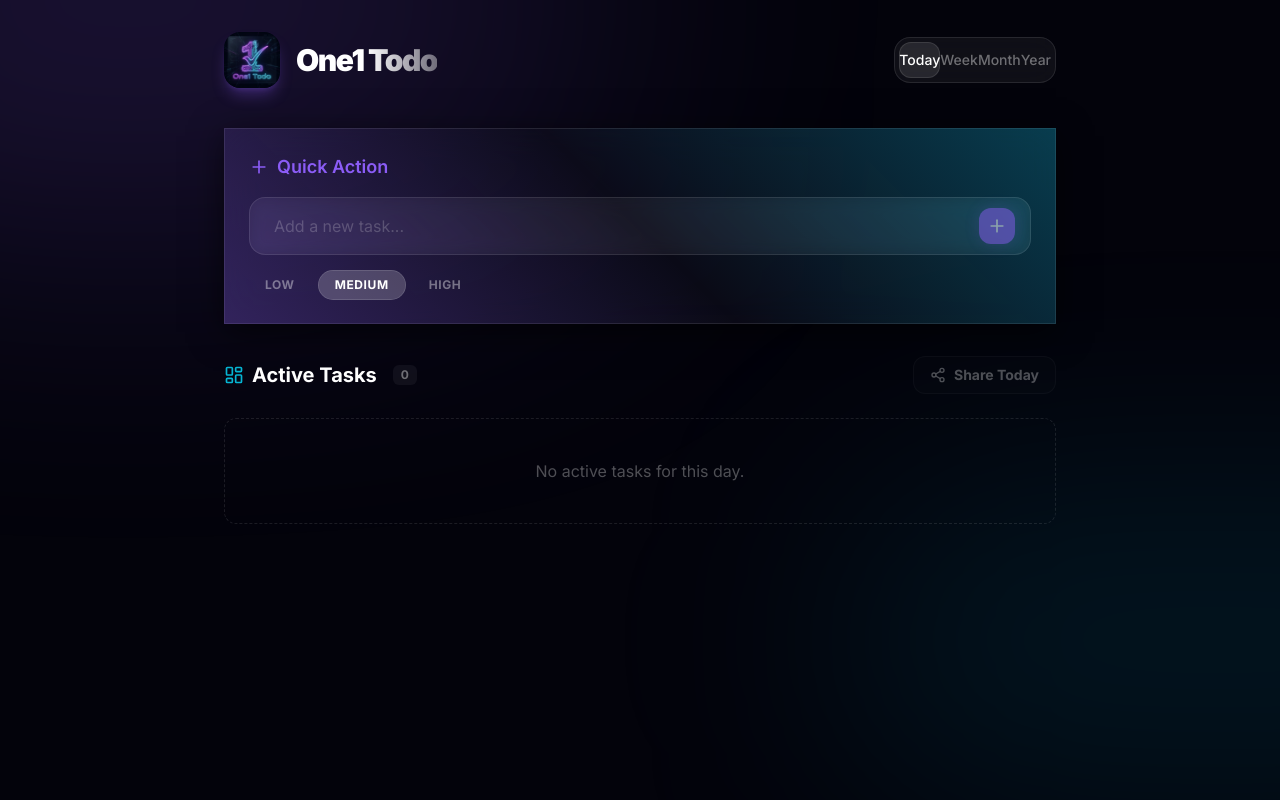
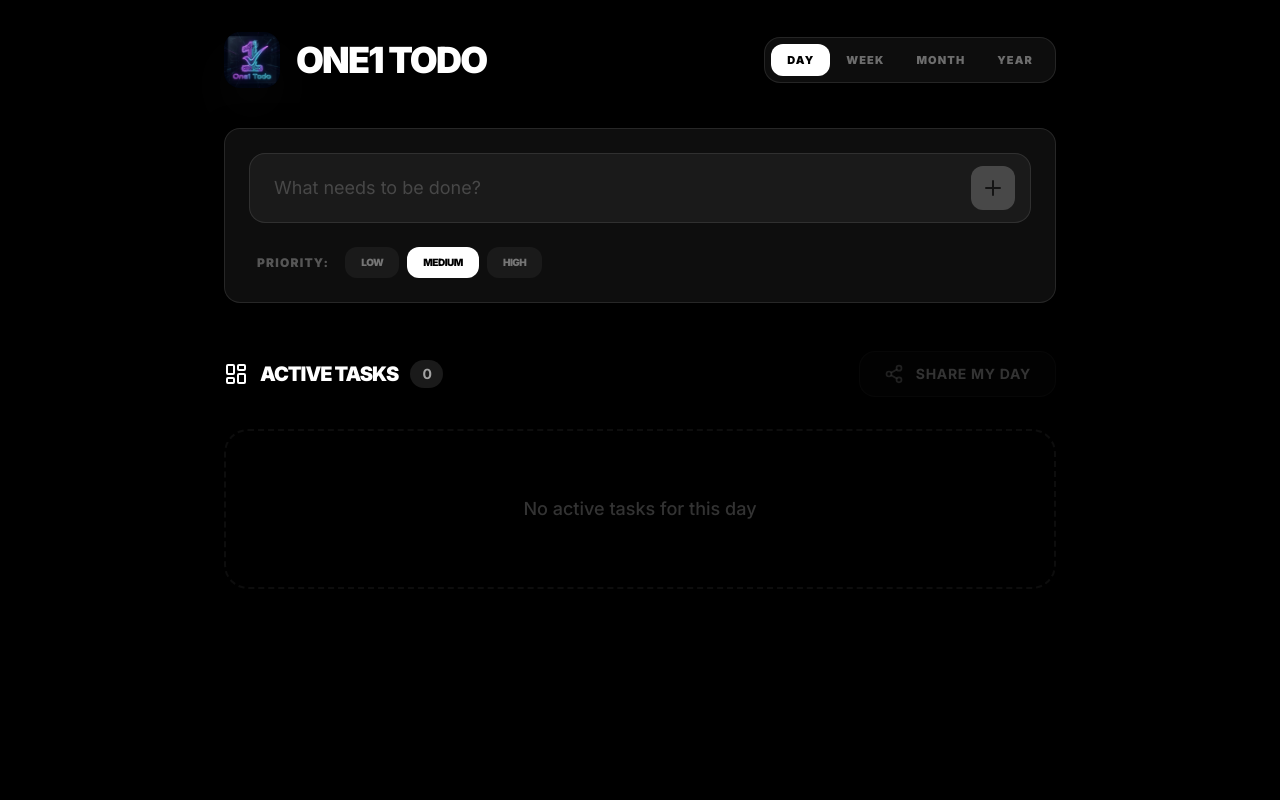
Before and after one commit to Surajshaw08/One1Todo, a Next.js app: page / in a window 1280 px wide. Built offline with nearby package versions, Linux system fonts and the light colour scheme.

Commit message:
feat: implement initial Todo application with task management, view switching, and task sharing functionality.

```diff
--- a/src/app/globals.css
+++ b/src/app/globals.css
@@ -1,17 +1,17 @@
 @import "tailwindcss";
 
 :root {
-  --background: #03030b;
+  --background: #000000;
   --foreground: #ffffff;
   --ai-purple: #8b5cf6;
   --ai-cyan: #06b6d4;
-  --ai-card: rgba(15, 15, 30, 0.6);
+  --ai-card: rgba(20, 20, 20, 0.7);
   --ai-border: rgba(255, 255, 255, 0.1);
 }
 
 @theme {
   --font-sans: 'Inter', system-ui, -apple-system, sans-serif;
-  --color-ai-navy: #03030b;
+  --color-ai-navy: #000000;
   --color-ai-card: var(--ai-card);
   --color-ai-purple: var(--ai-purple);
   --color-ai-cyan: var(--ai-cyan);
@@ -20,7 +20,7 @@
 
 html,
 body {
-  background: #03030b;
+  background: #000000;
   color: var(--foreground);
   font-family: var(--font-sans);
   overflow-x: hidden;
@@ -34,7 +34,7 @@ body {
   backdrop-filter: blur(20px);
   -webkit-backdrop-filter: blur(20px);
   border: 1px solid var(--ai-border);
-  box-shadow: 0 8px 32px 0 rgba(0, 0, 0, 0.6);
+  box-shadow: 0 4px 24px 0 rgba(0, 0, 0, 0.8);
 }
 
 /* Glowing Border Effect */
@@ -50,12 +50,12 @@ body {
   background: linear-gradient(45deg, var(--ai-purple), transparent, var(--ai-cyan));
   border-radius: inherit;
   z-index: -1;
-  opacity: 0.3;
+  opacity: 0.2;
   transition: opacity 0.3s ease;
 }
 
 .glow-border:hover::before {
-  opacity: 1;
+  opacity: 0.5;
 }
 
 /* Custom Scrollbar */
@@ -64,16 +64,16 @@ body {
 }
 
 ::-webkit-scrollbar-track {
-  background: #03030b;
+  background: #000000;
 }
 
 ::-webkit-scrollbar-thumb {
-  background: #1e1e30;
+  background: #1a1a1a;
   border-radius: 10px;
 }
 
 ::-webkit-scrollbar-thumb:hover {
-  background: var(--ai-purple);
+  background: #333333;
 }
 
 @keyframes float {
--- a/src/app/page.tsx
+++ b/src/app/page.tsx
@@ -9,14 +9,7 @@ import { TaskInput } from '@/components/TaskInput';
 import { TaskItem } from '@/components/TaskItem';
 import { GlassCard } from '@/components/ui/GlassCard';
 import { motion, AnimatePresence } from 'framer-motion';
-import {
-  Sparkles,
-  LayoutDashboard,
-  CheckCircle,
-  Share2,
-  Plus,
-  Check
-} from 'lucide-react';
+import { LayoutDashboard, CheckCircle, Share2, Check, Sparkles } from 'lucide-react';
 import { encodeTasks, decodeTasks } from '@/lib/sharing';
 import Image from 'next/image';
 
@@ -27,9 +20,6 @@ function TodoAppContent() {
   const [isCopying, setIsCopying] = useState(false);
 
   const searchParams = useSearchParams();
-  const router = {
-    replace: (url: string) => window.history.replaceState({}, '', url)
-  };
 
   const {
     tasks,
@@ -44,32 +34,28 @@ function TodoAppContent() {
     const encoded = searchParams.get('tasks');
     if (encoded) {
       const decoded = decodeTasks(encoded);
-      if (decoded.length > 0) {
-        setSharedTasks(decoded);
-      }
+      if (decoded.length) setSharedTasks(decoded);
     }
   }, [searchParams]);
 
   const clearShareUrl = () => {
     const url = new URL(window.location.href);
     url.searchParams.delete('tasks');
-    router.replace(url.pathname + url.search);
+    window.history.replaceState({}, '', url.pathname + url.search);
     setSharedTasks(null);
   };
 
-  const filteredTasks = useMemo(() => {
-    return filterTasksByView(currentView, referenceDate);
-  }, [filterTasksByView, currentView, referenceDate, tasks]);
+  const filteredTasks = useMemo(
+    () => filterTasksByView(currentView, referenceDate),
+    [filterTasksByView, currentView, referenceDate, tasks]
+  );
 
   const activeTasks = filteredTasks.filter(t => !t.completed);
   const completedTasks = filteredTasks.filter(t => t.completed);
 
   const handleShare = () => {
     const todayTasks = filterTasksByView('day', new Date());
-    if (todayTasks.length === 0) {
-      alert('No tasks to share for today!');
-      return;
-    }
+    if (!todayTasks.length) return alert('No tasks to share today');
 
     const encoded = encodeTasks(todayTasks);
     const url = `${window.location.origin}${window.location.pathname}?tasks=${encoded}`;
@@ -82,36 +68,28 @@ function TodoAppContent() {
 
   if (!isLoaded) {
     return (
-      <div className="min-h-screen bg-ai-navy flex items-center justify-center">
-        <div className="w-12 h-12 border-4 border-ai-purple border-t-transparent rounded-full animate-spin" />
+      <div className="min-h-screen bg-black flex items-center justify-center">
+        <div className="w-10 h-10 border-4 border-white/20 border-t-white rounded-full animate-spin" />
       </div>
     );
   }
 
   return (
-    <main className="min-h-dvh bg-ai-navy relative overflow-hidden pb-24">
-      {/* Background Effects */}
-      <div className="fixed -top-1/4 -left-1/4 w-[70%] h-[50%] bg-ai-purple/20 blur-[140px] rounded-full pointer-events-none" />
-      <div className="fixed bottom-0 -right-1/4 w-[60%] h-[40%] bg-ai-cyan/10 blur-[120px] rounded-full pointer-events-none" />
+    <main className="min-h-dvh bg-black pb-24 text-white">
+      <div className="max-w-4xl mx-auto px-4 sm:px-6 lg:px-8 pt-8">
 
-      <div className="max-w-4xl mx-auto px-4 sm:px-6 lg:px-8 pt-8 relative z-10">
-        {/* Header */}
-        <header className="flex flex-col sm:flex-row sm:items-center sm:justify-between gap-4 mb-10">
+        {/* HEADER */}
+        <header className="flex flex-col sm:flex-row sm:items-center sm:justify-between gap-6 mb-10">
           <div className="flex items-center gap-4">
-            <div className="relative w-12 h-12 sm:w-14 sm:h-14 rounded-2xl overflow-hidden shadow-lg shadow-ai-purple/30 shrink-0">
-              <Image
-                src="/logo.png"
-                alt="One1 Todo Logo"
-                fill
-                className="object-cover"
-              />
+            <div className="relative w-14 h-14 rounded-2xl overflow-hidden shadow-2xl shadow-white/5">
+              <Image src="/logo.png" alt="logo" fill className="object-cover" priority />
             </div>
-            <h1 className="text-2xl sm:text-3xl font-black tracking-tighter bg-clip-text text-transparent bg-linear-to-r from-white via-white to-white/40">
+            <h1 className="text-3xl sm:text-4xl font-black tracking-tighter uppercase whitespace-nowrap">
               One1 Todo
             </h1>
           </div>
 
-          <div className="w-full sm:w-auto overflow-x-auto">
+          <div className="overflow-x-auto pb-2 sm:pb-0">
             <ViewSwitcher
               currentView={currentView}
               onViewChange={setCurrentView}
@@ -119,95 +97,82 @@ function TodoAppContent() {
           </div>
         </header>
 
-        {/* Shared Tasks */}
+        {/* SHARED TASKS POPUP */}
         <AnimatePresence>
           {sharedTasks && (
             <motion.div
-              initial={{ opacity: 0, height: 0 }}
-              animate={{ opacity: 1, height: 'auto' }}
-              exit={{ opacity: 0, height: 0 }}
-              className="mb-8"
+              initial={{ height: 0, opacity: 0, y: -20 }}
+              animate={{ height: 'auto', opacity: 1, y: 0 }}
+              exit={{ height: 0, opacity: 0, scale: 0.95 }}
+              className="mb-10"
             >
-              <GlassCard className="border-ai-cyan/30 bg-ai-cyan/5">
-                <div className="flex flex-col sm:flex-row sm:items-center sm:justify-between gap-3 mb-4">
-                  <div className="flex items-center gap-2 text-ai-cyan">
-                    <Sparkles className="w-5 h-5" />
-                    <span className="font-bold">
-                      Suraj shared tasks with you!
-                    </span>
+              <GlassCard className="border-white/20 bg-white/5">
+                <div className="flex items-center justify-between mb-6">
+                  <div className="flex items-center gap-3">
+                    <div className="p-2 bg-white/10 rounded-lg">
+                      <Sparkles className="w-5 h-5 text-white" />
+                    </div>
+                    <span className="font-bold text-lg">Suraj shared tasks with you!</span>
                   </div>
                   <button
                     onClick={clearShareUrl}
-                    className="text-white/40 hover:text-white transition"
+                    className="text-white/40 hover:text-white transition-colors p-2"
                   >
                     Dismiss
                   </button>
                 </div>
-
-                <div className="grid gap-2">
+                <div className="grid gap-3 mb-6">
                   {sharedTasks.map(task => (
-                    <div
-                      key={task.id}
-                      className="flex items-start gap-3 p-3 bg-white/5 rounded-xl border border-white/5"
-                    >
-                      <CheckCircle className="w-4 h-4 text-ai-cyan/60 mt-0.5" />
-                      <span className="text-sm">{task.text}</span>
+                    <div key={task.id} className="flex items-center gap-4 p-4 bg-white/5 rounded-xl border border-white/5">
+                      <CheckCircle className="w-5 h-5 text-white/30" />
+                      <span className="font-medium">{task.text}</span>
                     </div>
                   ))}
                 </div>
-
                 <button
                   onClick={() => {
-                    sharedTasks.forEach(t =>
-                      addTask(t.text, t.priority)
-                    );
+                    sharedTasks.forEach(t => addTask(t.text, t.priority));
                     clearShareUrl();
                   }}
-                  className="mt-4 w-full py-3 bg-ai-cyan text-ai-navy font-bold rounded-xl"
+                  className="w-full py-4 bg-white text-black font-black uppercase tracking-widest rounded-xl hover:bg-white/90 active:scale-[0.98] transition-all"
                 >
-                  Import tasks
+                  Import Shared Tasks
                 </button>
               </GlassCard>
             </motion.div>
           )}
         </AnimatePresence>
 
-        {/* Quick Action */}
-        <GlassCard glow className="border-ai-purple/20 mb-8">
-          <h2 className="text-base sm:text-lg font-semibold mb-4 flex items-center gap-2 text-ai-purple">
-            <Plus className="w-5 h-5" />
-            Quick Action
-          </h2>
-          <TaskInput onAdd={addTask} />
-        </GlassCard>
+        {/* ADD TASK */}
+        <div className="mb-12">
+          <GlassCard className="border-white/10 p-5">
+            <TaskInput onAdd={addTask} />
+          </GlassCard>
+        </div>
 
-        {/* Active Tasks */}
-        <div className="space-y-6">
-          <div className="flex flex-col sm:flex-row sm:items-center sm:justify-between gap-4">
-            <h2 className="text-lg sm:text-xl font-bold flex items-center gap-2">
-              <LayoutDashboard className="w-5 h-5 text-ai-cyan" />
+        {/* ACTIVE TASKS */}
+        <div className="space-y-8">
+          <div className="flex flex-col sm:flex-row sm:items-center sm:justify-between gap-6">
+            <h2 className="text-xl font-black uppercase tracking-tighter flex items-center gap-3">
+              <LayoutDashboard className="w-6 h-6" />
               Active Tasks
-              <span className="ml-2 text-xs bg-white/5 px-2 py-0.5 rounded-md text-white/40">
+              <span className="text-sm font-bold bg-white/10 px-3 py-1 rounded-full text-white/60">
                 {activeTasks.length}
               </span>
             </h2>
 
             <button
               onClick={handleShare}
-              disabled={activeTasks.length === 0}
-              className="flex items-center justify-center gap-2 px-4 py-3 sm:py-2 bg-white/5 border border-white/10 rounded-xl text-sm font-bold disabled:opacity-30"
+              disabled={!activeTasks.length}
+              className="flex items-center justify-center gap-3 px-6 py-4 sm:py-3 bg-white/5 border border-white/10 rounded-2xl text-sm font-bold hover:bg-white/10 active:scale-95 disabled:opacity-20 transition-all uppercase tracking-wider"
             >
-              {isCopying ? (
-                <Check className="w-4 h-4 text-green-400" />
-              ) : (
-                <Share2 className="w-4 h-4" />
-              )}
-              {isCopying ? 'Link Copied' : 'Share Today'}
+              {isCopying ? <Check className="w-5 h-5 text-green-400" /> : <Share2 className="w-5 h-5 text-white/60" />}
+              {isCopying ? 'Link Copied' : 'Share My Day'}
             </button>
           </div>
 
-          <div className="grid gap-3">
-            <AnimatePresence>
+          <div className="grid gap-4">
+            <AnimatePresence mode="popLayout">
               {activeTasks.length ? (
                 activeTasks.map(task => (
                   <TaskItem
@@ -221,25 +186,24 @@ function TodoAppContent() {
                 <motion.div
                   initial={{ opacity: 0 }}
                   animate={{ opacity: 1 }}
-                  className="p-10 text-center rounded-xl border border-dashed border-white/10"
+                  className="py-16 text-center text-white/20 border-2 border-dashed border-white/5 rounded-3xl"
                 >
-                  <p className="text-white/30">
-                    No active tasks for this {currentView}.
-                  </p>
+                  <p className="text-lg font-medium">No active tasks for this {currentView}</p>
                 </motion.div>
               )}
             </AnimatePresence>
           </div>
         </div>
 
-        {/* Completed */}
+        {/* COMPLETED */}
         {completedTasks.length > 0 && (
-          <div className="mt-8 pt-6 border-t border-white/5">
-            <h3 className="text-xs uppercase tracking-wider text-white/30 flex items-center gap-2 mb-3">
-              <CheckCircle className="w-4 h-4" />
-              Completed
+          <div className="mt-16 pt-10 border-t border-white/5">
+            <h3 className="text-sm font-black uppercase tracking-[0.2em] text-white/30 flex items-center gap-3 mb-8">
+              <CheckCircle className="w-5 h-5" />
+              Completed History
             </h3>
-            <div className="grid gap-3">
+
+            <div className="grid gap-4 opacity-60 hover:opacity-100 transition-opacity">
               {completedTasks.map(task => (
                 <TaskItem
                   key={task.id}
@@ -251,6 +215,7 @@ function TodoAppContent() {
             </div>
           </div>
         )}
+
       </div>
     </main>
   );
@@ -258,13 +223,7 @@ function TodoAppContent() {
 
 export default function Home() {
   return (
-    <Suspense
-      fallback={
-        <div className="min-h-screen bg-ai-navy flex items-center justify-center">
-          <div className="w-12 h-12 border-4 border-ai-purple border-t-transparent rounded-full animate-spin" />
-        </div>
-      }
-    >
+    <Suspense fallback={<div className="min-h-screen bg-black" />}>
       <TodoAppContent />
     </Suspense>
   );
--- a/src/components/TaskInput.tsx
+++ b/src/components/TaskInput.tsx
@@ -1,7 +1,7 @@
 'use client';
 
 import { useState } from 'react';
-import { Plus, Sparkles } from 'lucide-react';
+import { Plus } from 'lucide-react';
 import { cn } from '@/lib/utils';
 
 interface TaskInputProps {
@@ -22,41 +22,43 @@ export function TaskInput({ onAdd }: TaskInputProps) {
 
     return (
         <form onSubmit={handleSubmit} className="relative">
-            <div className="flex flex-col gap-4">
+            <div className="flex flex-col gap-6">
                 <div className="relative group">
                     <input
                         type="text"
                         value={text}
                         onChange={(e) => setText(e.target.value)}
-                        placeholder="Add a new task..."
+                        placeholder="What needs to be done?"
                         className={cn(
-                            "w-full bg-white/5 border border-white/10 rounded-2xl py-4 px-6 pr-12",
-                            "text-white placeholder:text-white/20 focus:outline-none focus:ring-2 focus:ring-ai-purple/50 focus:border-ai-purple/50",
-                            "transition-all duration-300 backdrop-blur-sm"
+                            "w-full bg-white/5 border border-white/10 rounded-2xl py-5 px-6 pr-14",
+                            "text-white text-lg placeholder:text-white/20 focus:outline-none focus:ring-2 focus:ring-white/20 focus:border-white/30",
+                            "transition-all duration-300"
                         )}
                     />
                     <div className="absolute right-4 top-1/2 -translate-y-1/2 flex items-center gap-2">
                         <button
                             type="submit"
                             disabled={!text.trim()}
-                            className="p-2 bg-ai-purple rounded-xl hover:scale-110 active:scale-95 disabled:opacity-50 disabled:hover:scale-100 transition-all shadow-[0_0_15px_rgba(139,92,246,0.3)]"
+                            className="p-2.5 bg-white text-black rounded-xl hover:scale-105 active:scale-95 disabled:opacity-20 disabled:hover:scale-100 transition-all font-bold"
                         >
-                            <Plus className="w-5 h-5 text-white" />
+                            <Plus className="w-6 h-6" />
                         </button>
                     </div>
                 </div>
 
-                <div className="flex gap-2 justify-start">
+                <div className="flex items-center gap-4 px-2">
+                    <span className="text-xs font-black uppercase tracking-widest text-white/30">Priority:</span>
+                    <div className="flex gap-2">
                         {(['low', 'medium', 'high'] as const).map((p) => (
                             <button
                                 key={p}
                                 type="button"
                                 onClick={() => setPriority(p)}
                                 className={cn(
-                                "px-4 py-1.5 rounded-full text-xs font-bold uppercase tracking-wider transition-all",
+                                    "px-4 py-2 rounded-xl text-[10px] font-black uppercase tracking-tighter transition-all",
                                     priority === p
-                                    ? "bg-white/20 text-white ring-1 ring-white/30"
-                                    : "bg-transparent text-white/40 hover:text-white/60"
+                                        ? "bg-white text-black"
+                                        : "bg-white/5 text-white/40 hover:bg-white/10"
                                 )}
                             >
                                 {p}
@@ -64,6 +66,7 @@ export function TaskInput({ onAdd }: TaskInputProps) {
                         ))}
                     </div>
                 </div>
+            </div>
         </form>
     );
 }
--- a/src/components/TaskItem.tsx
+++ b/src/components/TaskItem.tsx
@@ -11,48 +11,48 @@ interface TaskItemProps {
 
 export function TaskItem({ task, onToggle, onDelete }: TaskItemProps) {
     const priorityColors = {
-        low: 'text-blue-400',
-        medium: 'text-purple-400',
-        high: 'text-rose-400'
+        low: 'text-white/30',
+        medium: 'text-white/60',
+        high: 'text-white font-black'
     };
 
     return (
         <motion.div
-            initial={{ opacity: 0, y: 10 }}
-            animate={{ opacity: 1, y: 0 }}
-            exit={{ opacity: 0, scale: 0.95 }}
-            whileHover={{ scale: 1.01 }}
-            className="group relative"
+            initial={{ opacity: 0, scale: 0.98 }}
+            animate={{ opacity: 1, scale: 1 }}
+            exit={{ opacity: 0, scale: 0.98 }}
+            className="group"
         >
             <div className={cn(
-                "flex items-center gap-4 p-4 rounded-xl transition-all duration-300",
-                "bg-white/5 hover:bg-white/10 border border-white/5 hover:border-white/20",
-                task.completed && "opacity-60"
+                "flex items-center gap-5 p-5 rounded-2xl transition-all duration-500",
+                "bg-white/5 border border-white/5 hover:border-white/20 hover:bg-white/[0.07]",
+                task.completed && "opacity-40 grayscale"
             )}>
                 <button
                     onClick={() => onToggle(task.id)}
-                    className="text-ai-cyan hover:scale-110 transition-transform"
+                    className="shrink-0 transition-transform active:scale-90"
                 >
                     {task.completed ? (
-                        <CheckCircle2 className="w-6 h-6 fill-ai-cyan/20" />
+                        <CheckCircle2 className="w-7 h-7 text-white" />
                     ) : (
-                        <Circle className="w-6 h-6" />
+                        <Circle className="w-7 h-7 text-white/20 hover:text-white/40" />
                     )}
                 </button>
 
                 <div className="flex-1 min-w-0">
                     <p className={cn(
-                        "text-lg font-medium truncate transition-all",
-                        task.completed && "line-through text-white/40"
+                        "text-lg font-bold tracking-tight truncate",
+                        task.completed && "line-through"
                     )}>
                         {task.text}
                     </p>
-                    <div className="flex items-center gap-3 mt-1">
-                        <span className={cn("text-xs font-bold uppercase tracking-wider", priorityColors[task.priority])}>
+                    <div className="flex items-center gap-4 mt-1.5">
+                        <span className={cn("text-[10px] uppercase tracking-widest", priorityColors[task.priority])}>
                             {task.priority}
                         </span>
-                        <span className="text-white/30 text-xs flex items-center gap-1">
-                            <Calendar className="w-3 h-3" />
+                        <div className="h-1 w-1 rounded-full bg-white/10" />
+                        <span className="text-white/20 text-[10px] font-medium flex items-center gap-1.5">
+                            <Calendar className="w-3.5 h-3.5" />
                             {task.date}
                         </span>
                     </div>
@@ -60,7 +60,7 @@ export function TaskItem({ task, onToggle, onDelete }: TaskItemProps) {
 
                 <button
                     onClick={() => onDelete(task.id)}
-                    className="p-2 text-rose-500/40 hover:text-rose-500 hover:bg-rose-500/10 rounded-lg transition-all"
+                    className="p-2 text-white/10 hover:text-white hover:bg-white/10 rounded-xl transition-all"
                 >
                     <Trash2 className="w-5 h-5" />
                 </button>
--- a/src/components/ViewSwitcher.tsx
+++ b/src/components/ViewSwitcher.tsx
@@ -8,7 +8,7 @@ interface ViewSwitcherProps {
 }
 
 const views: { id: ViewType; label: string }[] = [
-    { id: 'day', label: 'Today' },
+    { id: 'day', label: 'Day' },
     { id: 'week', label: 'Week' },
     { id: 'month', label: 'Month' },
     { id: 'year', label: 'Year' }
@@ -16,21 +16,21 @@ const views: { id: ViewType; label: string }[] = [
 
 export function ViewSwitcher({ currentView, onViewChange }: ViewSwitcherProps) {
     return (
-        <div className="flex p-1 bg-white/5 backdrop-blur-md rounded-2xl border border-white/10 w-full max-w-sm mx-0">
+        <div className="flex p-1.5 bg-white/5 rounded-2xl border border-white/10 w-fit min-w-[280px]">
             {views.map((view) => (
                 <button
                     key={view.id}
                     onClick={() => onViewChange(view.id)}
                     className={cn(
-                        "relative flex-1 py-2 text-sm font-medium transition-colors duration-300",
-                        currentView === view.id ? "text-white" : "text-white/40 hover:text-white/70"
+                        "relative flex-1 py-2 px-4 text-[11px] font-black uppercase tracking-widest transition-all duration-300 rounded-xl",
+                        currentView === view.id ? "text-black" : "text-white/40 hover:text-white"
                     )}
                 >
                     {currentView === view.id && (
                         <motion.div
-                            layoutId="active-view"
-                            className="absolute inset-0 bg-white/10 rounded-xl border border-white/10"
-                            transition={{ type: "spring", duration: 0.5 }}
+                            layoutId="active-view-bg"
+                            className="absolute inset-0 bg-white rounded-xl"
+                            transition={{ type: "spring", bounce: 0.2, duration: 0.6 }}
                         />
                     )}
                     <span className="relative z-10">{view.label}</span>
```
Lines whose indentation alone changed are shown as unchanged.
